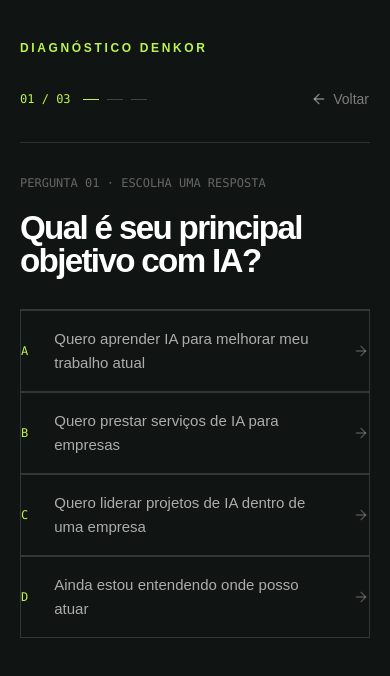
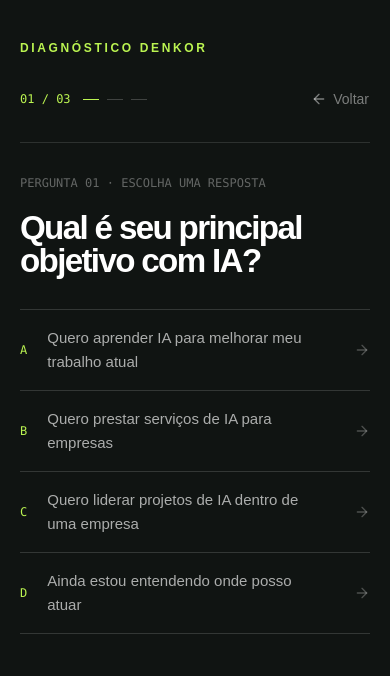
Before and after one commit to vitorguitarfive-dotcom/CODEX, a Next.js app: page / in a window 390 px wide. Both pictures are taken after a click on the button 195 px from the left and 1456 px from the top of the page. Shown: the part 845-1521 px from the top of the page. Built offline with nearby package versions, Linux system fonts and the light colour scheme.

Commit message:
Turn diagnostic into product router

```diff
--- a/components/ai-diagnostic.tsx
+++ b/components/ai-diagnostic.tsx
@@ -44,7 +44,7 @@ function DiagnosticStart({ onSelect }: { onSelect: (profile: DiagnosticProfile)
         <div className="mx-auto flex max-w-[1440px] flex-wrap items-center justify-between gap-x-8 gap-y-2 px-5 py-4 sm:px-8 lg:px-12">
           <p className="text-xs font-semibold uppercase tracking-[0.2em]">Diagnóstico interativo Denkor</p>
           <div className="flex items-center gap-3 font-mono text-[11px] uppercase tracking-[0.12em] text-[#344039] sm:gap-5">
-            <span>3–4 perguntas</span>
+            <span>3 perguntas</span>
             <span className="h-3 w-px bg-[#101412]/25" aria-hidden="true" />
             <span>Cerca de 1 minuto</span>
           </div>
@@ -133,6 +133,11 @@ function DiagnosticQuestionView({
 }) {
   const questions = diagnosticQuestions[profile];
   const question = questions[step];
+  const headingRef = useRef<HTMLHeadingElement>(null);
+
+  useEffect(() => {
+    headingRef.current?.focus({ preventScroll: true });
+  }, [profile, step]);
 
   return (
     <div className="mx-auto min-h-[100svh] max-w-[1440px] px-5 py-10 sm:px-8 sm:py-14 lg:min-h-[720px] lg:grid lg:grid-cols-[.62fr_1.38fr] lg:gap-16 lg:px-12 lg:py-24">
@@ -152,31 +157,44 @@ function DiagnosticQuestionView({
 
       <div key={`${profile}-${step}`} className="diagnostic-enter pt-8 lg:pt-0">
         <p className="font-mono text-xs text-white/35">PERGUNTA {String(step + 1).padStart(2, '0')} · ESCOLHA UMA RESPOSTA</p>
-        <h3 className="mt-5 max-w-4xl text-[clamp(1.95rem,8.5vw,4.8rem)] font-semibold leading-[1] tracking-[-0.05em] text-white sm:mt-6">
+        <h3
+          id={`diagnostic-question-${profile}-${step}`}
+          ref={headingRef}
+          tabIndex={-1}
+          className="mt-5 max-w-4xl text-[clamp(1.95rem,8.5vw,4.8rem)] font-semibold leading-[1] tracking-[-0.05em] text-white outline-none sm:mt-6"
+        >
           {question.prompt}
         </h3>
-        <div className="mt-8 border-t border-white/15 sm:mt-10">
+        <div
+          role="radiogroup"
+          aria-labelledby={`diagnostic-question-${profile}-${step}`}
+          className="mt-8 border-t border-white/15 sm:mt-10"
+        >
           {question.options.map((option, optionIndex) => {
             const isSelected = selectedOption === option.id;
             return (
-              <Button
+              <label
                 key={option.id}
-                type="button"
-                variant="ghost"
-                disabled={selectedOption !== null}
-                aria-pressed={isSelected}
-                onClick={() => onAnswer(option.id)}
-                className={`group relative h-auto min-h-16 w-full justify-start rounded-none border-b border-white/15 px-0 py-4 text-left text-[15px] whitespace-normal transition-colors duration-300 focus-visible:border-white/15 focus-visible:ring-2 focus-visible:ring-inset focus-visible:ring-lime-300/80 sm:min-h-20 sm:px-4 sm:py-5 sm:text-base ${
+                className={`group relative flex min-h-16 w-full cursor-pointer items-center border-b border-white/15 px-0 py-4 text-left text-[15px] transition-colors duration-300 has-[:focus-visible]:outline-[3px] has-[:focus-visible]:outline-offset-[-3px] has-[:focus-visible]:outline-[#dff57a] sm:min-h-20 sm:px-4 sm:py-5 sm:text-base ${
                   isSelected ? 'bg-lime-300 text-[#101412]' : 'text-white/65 hover:bg-white/[0.045] hover:text-white'
                 }`}
               >
+                <input
+                  type="radio"
+                  name={question.id}
+                  value={option.id}
+                  checked={isSelected}
+                  disabled={selectedOption !== null}
+                  onChange={() => onAnswer(option.id)}
+                  className="sr-only"
+                />
                 <span className={`mr-5 font-mono text-xs ${isSelected ? 'text-[#101412]/60' : 'text-lime-300'}`}>
                   {String.fromCharCode(65 + optionIndex)}
                 </span>
                 <span className="pr-8 leading-6 font-normal">{option.label}</span>
-                <ArrowRight className={`ml-auto size-4 shrink-0 transition-transform duration-300 group-hover/button:translate-x-1 ${isSelected ? 'text-[#101412]' : 'text-white/25'}`} aria-hidden="true" />
-                <span className="absolute bottom-0 left-0 h-px w-0 bg-lime-300 transition-[width] duration-300 group-hover/button:w-full group-focus-visible/button:w-full" />
-              </Button>
+                <ArrowRight className={`ml-auto size-4 shrink-0 transition-transform duration-300 group-hover:translate-x-1 ${isSelected ? 'text-[#101412]' : 'text-white/25'}`} aria-hidden="true" />
+                <span className="absolute bottom-0 left-0 h-px w-0 bg-lime-300 transition-[width] duration-300 group-hover:w-full" />
+              </label>
             );
           })}
         </div>
@@ -270,7 +288,6 @@ export function AIDiagnostic() {
   useEffect(() => {
     if (view === 'start' || !experienceRef.current) return;
 
-    experienceRef.current.focus({ preventScroll: true });
     experienceRef.current.scrollIntoView({
       block: 'start',
       behavior: window.matchMedia('(prefers-reduced-motion: reduce)').matches ? 'auto' : 'smooth',
@@ -285,6 +302,7 @@ export function AIDiagnostic() {
     setView('questions');
     trackDiagnosticEvent('diagnostic_started', { profile: selectedProfile });
     trackDiagnosticEvent('diagnostic_profile_selected', { profile: selectedProfile });
+    trackDiagnosticEvent('diagnostico_start', { profile: selectedProfile });
   };
 
   const answerQuestion = (optionId: string) => {
@@ -294,6 +312,12 @@ export function AIDiagnostic() {
     const nextAnswers = { ...answers, [question.id]: optionId };
     setSelectedOption(optionId);
     trackDiagnosticEvent('diagnostic_answer', {
+      profile,
+      question: question.id,
+      answer: optionId,
+      step: step + 1,
+    });
+    trackDiagnosticEvent('diagnostico_step', {
       profile,
       question: question.id,
       answer: optionId,
@@ -309,6 +333,7 @@ export function AIDiagnostic() {
         setResultId(result.id);
         setView('result');
         trackDiagnosticEvent('diagnostic_completed', { profile, result: result.id });
+        trackDiagnosticEvent('diagnostico_complete', { profile, result: result.id });
         return;
       }
 
--- a/lib/diagnostic.ts
+++ b/lib/diagnostic.ts
@@ -15,7 +15,7 @@ export type DiagnosticQuestion = {
 
 export type DiagnosticResultId =
   | 'business-ai-specialist'
-  | 'ai-consulting'
+  | 'ai-consultant'
   | 'ai-transformation-day'
   | 'ai-champions';
 
@@ -23,7 +23,6 @@ export type DiagnosticResult = {
   id: DiagnosticResultId;
   title: string;
   text: string;
-  ctaLabel: string;
   href: string;
   steps?: string[];
 };
@@ -73,18 +72,6 @@ export const diagnosticQuestions: Record<DiagnosticProfile, DiagnosticQuestion[]
       ],
     },
     {
-      id: 'company-opportunity',
-      prompt: 'Onde você enxerga maior oportunidade hoje?',
-      options: [
-        { id: 'sales', label: 'Comercial e vendas' },
-        { id: 'marketing', label: 'Marketing' },
-        { id: 'service', label: 'Atendimento' },
-        { id: 'operations', label: 'Operações e processos internos' },
-        { id: 'management', label: 'Gestão e tomada de decisão' },
-        { id: 'unknown', label: 'Ainda não sabemos' },
-      ],
-    },
-    {
       id: 'company-challenge',
       prompt: 'Qual é o principal desafio?',
       options: [
@@ -113,29 +100,25 @@ export const diagnosticResults: Record<DiagnosticResultId, DiagnosticResult> = {
     id: 'business-ai-specialist',
     title: 'Especialista em IA para Negócios',
     text: 'Seu momento indica que o caminho mais adequado é desenvolver capacidade prática para identificar oportunidades, estruturar soluções e aplicar inteligência artificial em negócios.',
-    ctaLabel: 'Conhecer Especialista em IA para Negócios',
     href: '/profissionais#especialista',
   },
-  'ai-consulting': {
-    id: 'ai-consulting',
-    title: 'Consultoria de IA para Empresas',
-    text: 'Há potencial para aplicação de IA na sua operação, mas o primeiro passo é identificar os processos certos antes de escolher ferramentas.',
-    ctaLabel: 'Conhecer Consultoria de IA',
-    href: '/contato#formulario',
-    steps: ['Entender o processo', 'Identificar oportunidades', 'Desenhar a solução', 'Medir o resultado'],
+  'ai-consultant': {
+    id: 'ai-consultant',
+    title: 'Consultor de IA para Empresas',
+    text: 'Seu objetivo pede uma formação que conecte prospecção, diagnóstico, proposta e entrega para transformar conhecimento em uma atuação profissional.',
+    href: '/profissionais#consultor',
+    steps: ['Definir posicionamento', 'Encontrar empresas', 'Diagnosticar oportunidades', 'Vender e entregar'],
   },
   'ai-transformation-day': {
     id: 'ai-transformation-day',
     title: 'AI Transformation Day',
     text: 'Antes de implementar, sua equipe precisa desenvolver repertório para reconhecer onde a inteligência artificial pode gerar impacto real.',
-    ctaLabel: 'Conhecer AI Transformation Day',
     href: '/empresas#transformation-day',
   },
   'ai-champions': {
     id: 'ai-champions',
     title: 'AI Champions',
     text: 'O próximo passo mais estratégico é desenvolver pessoas dentro da organização capazes de identificar oportunidades e liderar iniciativas de inteligência artificial.',
-    ctaLabel: 'Conhecer AI Champions',
     href: '/empresas#ai-champions',
   },
 };
@@ -152,6 +135,12 @@ export const diagnosticRules: Record<DiagnosticProfile, DiagnosticRule[]> = {
       matches: (answers) =>
         answers['professional-goal'] === 'lead-inside-company' ||
         answers['professional-direction'] === 'lead-transformation',
+    },
+    {
+      result: 'ai-consultant',
+      matches: (answers) =>
+        answers['professional-goal'] === 'provide-services' ||
+        answers['professional-direction'] === 'new-professional-skill',
     },
     {
       result: 'business-ai-specialist',
@@ -171,14 +160,11 @@ export const diagnosticRules: Record<DiagnosticProfile, DiagnosticRule[]> = {
         answers['company-challenge'] === 'train-team' ||
         answers['company-next-step'] === 'team-immersion',
     },
-    {
-      result: 'ai-consulting',
-      matches: () => true,
-    },
+    { result: 'ai-transformation-day', matches: () => true },
   ],
 };
 
 export function getDiagnosticResult(profile: DiagnosticProfile, answers: DiagnosticAnswerMap) {
   const matchedRule = diagnosticRules[profile].find((rule) => rule.matches(answers));
-  return diagnosticResults[matchedRule?.result ?? 'ai-consulting'];
+  return diagnosticResults[matchedRule?.result ?? 'ai-transformation-day'];
 }
```
